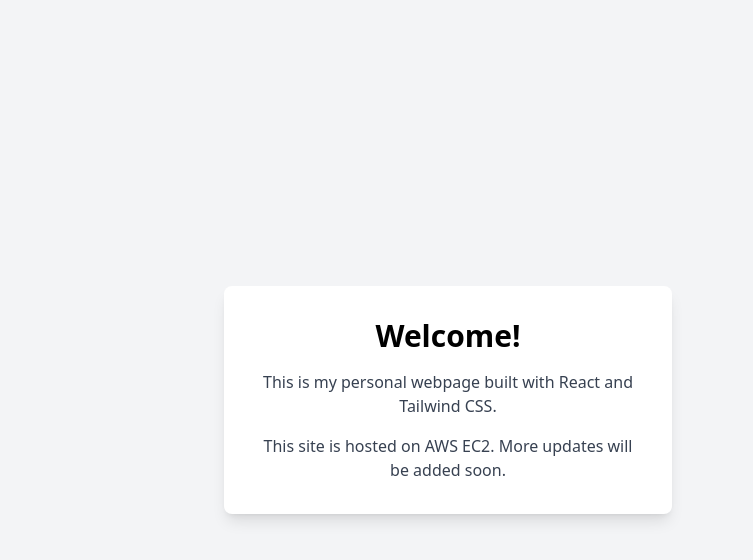
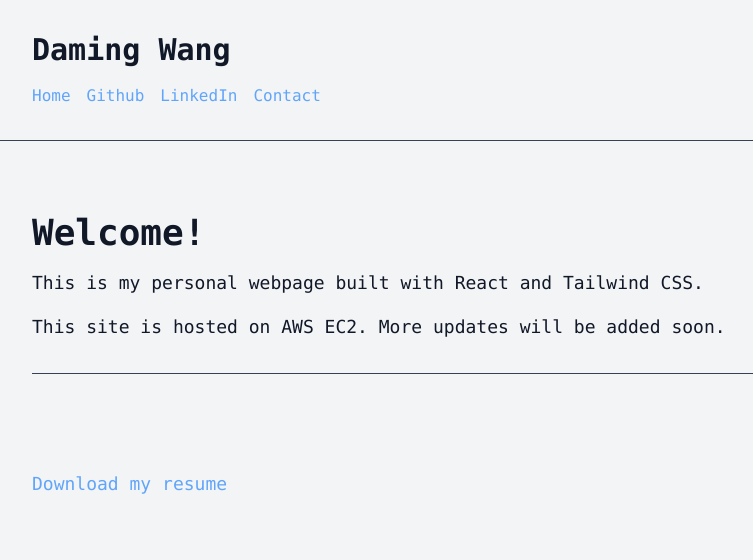
Before and after one commit to dwang917/PersonalPageFrontend, a React (Create React App) app: page / in a window 1280 px wide. Shown: the top 560 px of the page, without its empty margins (192-945 px from the left). Built offline with nearby package versions, Linux system fonts and the light colour scheme; the HTML template or start-up script is replaced by a standard one.

Commit message:
Updated site

```diff
--- a/package.json
+++ b/package.json
@@ -8,6 +8,7 @@
     "@testing-library/user-event": "^13.5.0",
     "react": "^18.3.1",
     "react-dom": "^18.3.1",
+    "react-router-dom": "^7.0.1",
     "react-scripts": "^5.0.1",
     "web-vitals": "^2.1.4"
   },
@@ -38,7 +39,7 @@
   "proxy": "http://localhost:5000",
   "devDependencies": {
     "autoprefixer": "^10.4.20",
-    "postcss": "^8.4.47",
-    "tailwindcss": "^3.4.14"
+    "postcss": "^8.4.49",
+    "tailwindcss": "^3.4.15"
   }
 }
--- a/src/App.js
+++ b/src/App.js
@@ -1,16 +1,24 @@
+import React from "react";
+import { BrowserRouter as Router, Routes, Route } from "react-router-dom";
+import Header from "./components/Header";
+import Footer from "./components/Footer";
+import MainContent from "./components/MainContent";
+import Contact from "./pages/Contact";
+
 function App() {
   return (
-    <div className="min-h-screen bg-gray-100 flex items-center justify-center">
-      <div className="bg-white p-8 rounded-lg shadow-lg max-w-md w-full">
-        <h1 className="text-3xl font-bold text-center">Welcome!</h1>
-        <p className="mt-4 text-gray-700 text-center">
-          This is my personal webpage built with React and Tailwind CSS.
-        </p>
-        <p className="mt-4 text-gray-700 text-center">
-          This site is hosted on AWS EC2. More updates will be added soon.
-        </p>
+    <Router>
+      <div className="min-h-screen bg-gray-100 text-gray-900 font-mono">
+        <Header />
+        <main>
+          <Routes>
+            <Route path="/" element={<MainContent />} />
+            <Route path="/contact" element={<Contact />} />
+          </Routes>
+        </main>
+        <Footer />
       </div>
-    </div>
+    </Router>
   );
 }
 
--- /dev/null
+++ b/src/components/Footer.js
@@ -0,0 +1,13 @@
+function Footer() {
+    return (
+      <footer className="p-8 max-w-4xl mx-auto">
+        <a href="/assets/resume.pdf"
+           className="text-blue-400 hover:underline text-lg"
+           download="Daming Wang resume.pdf">
+          Download my resume
+        </a>
+      </footer>
+    );
+  }
+
+  export default Footer;
--- /dev/null
+++ b/src/components/Header.js
@@ -0,0 +1,22 @@
+import { Link } from "react-router-dom";
+
+function Header() {
+    return (
+      <header className="p-8 border-b border-gray-700 max-w-4xl mx-auto">
+        <h1 className="text-3xl font-bold">Daming Wang</h1>
+        <nav className="mt-4 flex gap-4">
+
+          <Link to="/" className="text-blue-400 hover:underline">Home</Link>
+
+          <a href="https://github.com/dwang917" className="text-blue-400 hover:underline" target="_blank" rel="noopener noreferrer">Github</a>
+
+          <a href="https://www.linkedin.com/in/daming-wang-0a9a8b1bb/" className="text-blue-400 hover:underline" target="_blank" rel="noopener noreferrer">LinkedIn</a>
+
+          <Link to="/contact" className="text-blue-400 hover:underline">Contact</Link>
+
+        </nav>
+      </header>
+    );
+}
+
+export default Header;
--- /dev/null
+++ b/src/components/MainContent.js
@@ -0,0 +1,22 @@
+function MainContent() {
+    return (
+      <main className="p-8 max-w-4xl mx-auto">
+        <section className="mt-10">
+          <h2 className="text-4xl font-bold mb-4">Welcome!</h2>
+          <p className="text-lg leading-7">
+            This is my personal webpage built with React and Tailwind CSS.
+          </p>
+          <p className="mt-4 text-lg leading-7">
+            This site is hosted on AWS EC2. More updates will be added soon.
+          </p>
+          {/* <p className="mt-4 text-lg leading-7">
+            In my free time, I enjoy lifting weights, producing music, gaming, and working on cool projects.
+          </p> */}
+        </section>
+
+        <hr className="my-8 border-gray-700" />
+      </main>
+    );
+  }
+
+  export default MainContent;
--- /dev/null
+++ b/src/pages/Contact.js
@@ -0,0 +1,13 @@
+import React from "react";
+
+function Contact() {
+  return (
+    <div className="p-8 max-w-4xl mx-auto">
+      <h1 className="text-3xl font-bold mb-4">Contact Me</h1>
+        <p className="text-lg mb-2">Email: <a href="mailto:your-email@example.com" className="text-blue-500">damingwang917@gmail.com</a></p>
+        <p className="text-lg">Phone: <a href="tel:+1234567890" className="text-blue-500">+1(720)-220-8416</a></p>
+    </div>
+  );
+}
+
+export default Contact;
```
Also changed, not shown: 2 other files (tests, documents, lock files or other folders).
